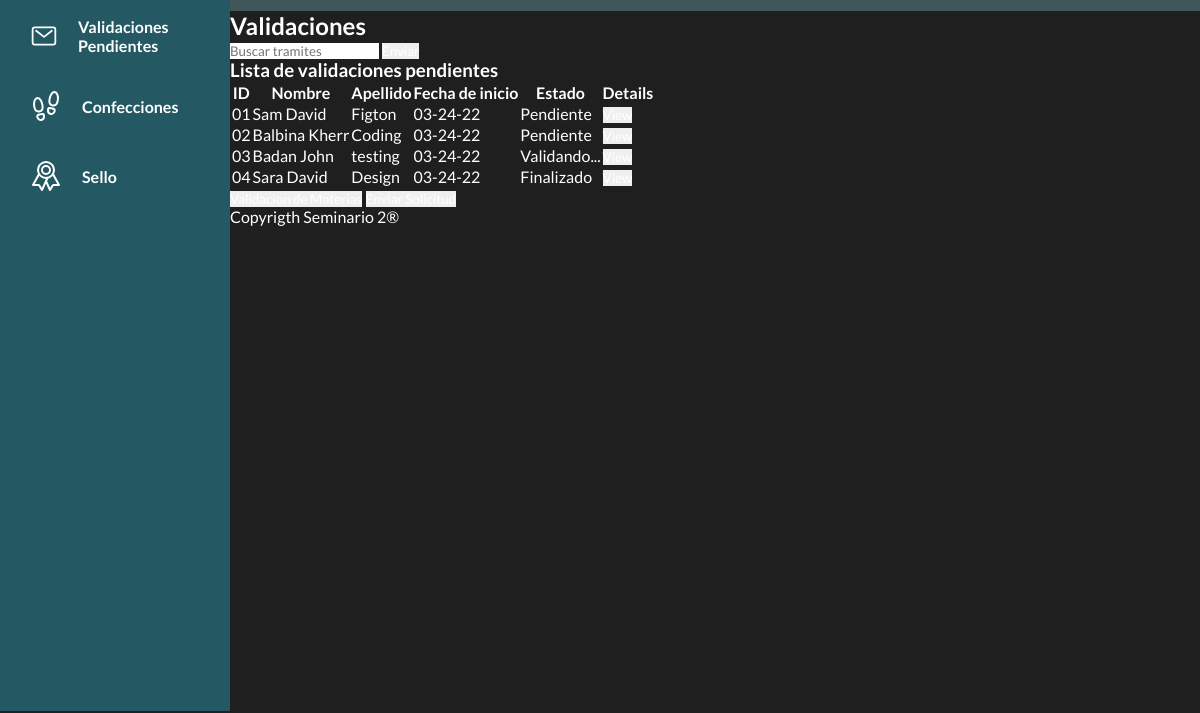
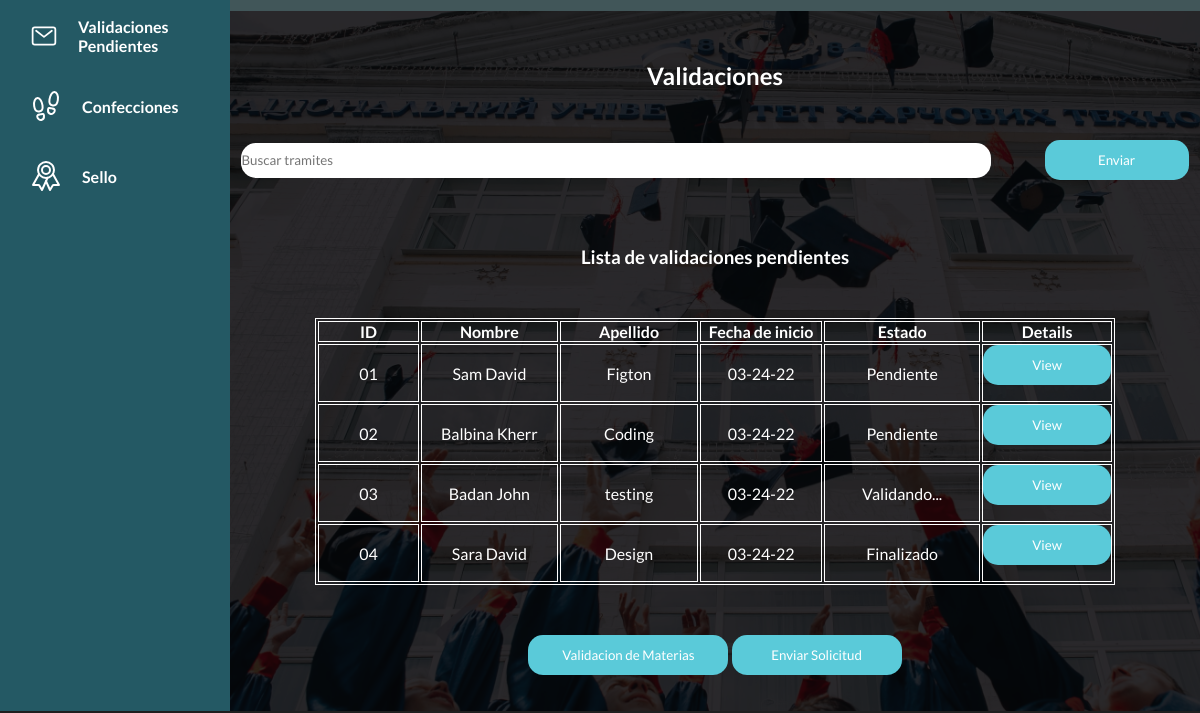
Before and after one commit to maxiivandlf/CertiblokJS--ElectronJS, an Electron app: page src/layout/layout_universidad/universidadValidacion.html in a window 1200 px wide. Shown: the part 89-802 px from the top of the page. Drawn offline with nearby package versions, Linux system fonts and the light colour scheme.

Commit message:
CSS universidad for review
+css universidad complete
+minor changes

```diff
--- a/main.js
+++ b/main.js
@@ -10,7 +10,7 @@ const createWindow = () => {
     },
   });
 
-  win.loadFile('./src/layout/layout_alumno/alumnosInicio.html');
+  win.loadFile('./src/layout/layout_universidad/universidadInicio.html');
 };
 
 app.whenReady().then(() => {
--- a/src/layout/layout_universidad/universidadValidacion.html
+++ b/src/layout/layout_universidad/universidadValidacion.html
@@ -3,6 +3,8 @@
 <head>
 <meta name="viewport" content="width=device-width, initial-scale=1">
 <link rel="stylesheet" href="../../styles/globales.css">
+<link rel="stylesheet" href="../../styles/Estilo Universidad/globalesUniversidad.css">
+<link rel="stylesheet" href="../../styles/Estilo Universidad/universidadValidacion.css">
 </head>
 <body>
   <main class="container">
@@ -35,6 +37,7 @@
       </ul>
     </nav>
     <section class="content">
+      <div class="blur">
       <header class="header">
         <div class="logo">
           <h1 class="logo__title">Sistema de certificados</h1>
@@ -99,7 +102,7 @@
                   <td>Figton</td>
                   <td>03-24-22</td>
                   <td>Pendiente</td>
-                  <td><button>View</button></td>
+                  <td><button class="btn__view">View</button></td>
                 </tr>
                 <tr class="active">
                   <td>02</td>
@@ -107,7 +110,7 @@
                   <td>Coding</td>
                   <td>03-24-22</td>
                   <td>Pendiente</td>
-                  <td><button>View</button></td>
+                  <td><button class="btn__view">View</button></td>
                 </tr>
                 <tr>
                   <td>03</td>
@@ -115,7 +118,7 @@
                   <td>testing</td>
                   <td>03-24-22</td>
                   <td>Validando...</td>
-                  <td><button>View</button></td>
+                  <td><button class="btn__view">View</button></td>
                 </tr>
                 <tr>
                   <td>04</td>
@@ -123,7 +126,7 @@
                   <td>Design</td>
                   <td>03-24-22</td>
                   <td>Finalizado</td>
-                  <td><button>View</button></td>
+                  <td><button class="btn__view">View</button></td>
                 </tr>
 
               </tbody>
@@ -137,6 +140,7 @@
       <footer class="footer">
         <p class="title__footer">Copyrigth Seminario 2®</p>
       </footer>
+      </div>
     </section>
   </main>
  <script type="module" src="https://unpkg.com/ionicons@5.5.2/dist/ionicons/ionicons.esm.js"></script>
--- /dev/null
+++ b/src/styles/Estilo Universidad/globalesUniversidad.css
@@ -0,0 +1,5 @@
+.content{
+    background-image: url("../../img/FondoUniversidad.jpg");
+    background-repeat: no-repeat;
+    background-size: cover;
+  }
--- /dev/null
+++ b/src/styles/Estilo Universidad/universidadConfeccion.css
@@ -0,0 +1,39 @@
+.content__confeccion {
+    display: flex;
+    margin: 50px auto;
+    flex-direction: column;
+    text-align: center;
+    height: 100vh;
+}
+
+.results__list {
+    margin: 50px auto;
+}
+
+.table, th, td {
+    text-align: center;
+    margin: 50px auto;
+    border: 1px solid;
+    width: 100vh;
+}
+
+.btn__view {
+    background-color: var(--boton_activo);
+    width: 100%;
+    height: 40px;
+    cursor: pointer;
+    margin-bottom: 16px;
+    border-radius: 15px;
+}
+
+.btn__enviar {
+    width: 170px;
+    height: 40px;
+    background-color: var(--boton_activo);
+    border: none;
+    color: var(--Texto_menus);
+    margin-bottom: 16px;
+    border-radius: 15px;
+    cursor: pointer;
+    margin-left: 40%;
+}
--- /dev/null
+++ b/src/styles/Estilo Universidad/universidadInicio.css
@@ -0,0 +1,27 @@
+.bienvenido {
+    height: 80%;
+    display: flex;
+    flex-direction: column;
+    text-align: center;
+    align-items: center;
+
+}
+
+.bienvenido__title {
+    margin: 50px auto;
+    font-size: 2rem;
+
+}
+
+.logoUniversidad {
+   width: 300px;
+}
+
+.bienvenido__descripcion {
+    margin: 50px;
+    font-size: 1.5rem;
+    }
+
+.title__footer {
+    margin-left: 15px;
+}
--- /dev/null
+++ b/src/styles/Estilo Universidad/universidadSello.css
@@ -0,0 +1,35 @@
+.content__sello {
+    display: flex;
+    margin: 50px auto;
+    flex-direction: column;
+    text-align: center;
+    height: 100vh;
+}
+
+.table, th, td {
+    text-align: center;
+    margin: 50px auto;
+    border: 1px solid;
+    width: 100vh;
+}
+
+.btn__view {
+    background-color: var(--boton_activo);
+    width: 100%;
+    height: 40px;
+    cursor: pointer;
+    margin-bottom: 16px;
+    border-radius: 15px;
+}
+
+.btn__enviar {
+    width: 170px;
+    height: 40px;
+    background-color: var(--boton_activo);
+    border: none;
+    color: var(--Texto_menus);
+    margin-bottom: 16px;
+    border-radius: 15px;
+    cursor: pointer;
+    margin-left: 40%;
+}
--- /dev/null
+++ b/src/styles/Estilo Universidad/universidadValidacion.css
@@ -0,0 +1,68 @@
+.content__validacion {
+    display: flex;
+    margin: 50px auto;
+    flex-direction: column;
+    text-align: center;
+    height: 100vh;
+}
+
+.seach {
+    margin: 50px auto;
+
+}
+
+.seach__input {
+    width: 750px;
+    height: 35px;
+    cursor: pointer;
+    margin-bottom: 16px;
+    border-radius: 15px;
+}
+
+.seach__btn {
+    background-color: var(--boton_activo);
+    width: 144px;
+    height: 40px;
+    cursor: pointer;
+    margin-bottom: 16px;
+    border-radius: 15px;
+    margin-left: 50px;
+}
+
+.table, th, td {
+    text-align: center;
+    margin: 50px auto;
+    border: 1px solid;
+    width: 100vh;
+}
+
+.btn__view {
+    background-color: var(--boton_activo);
+    width: 100%;
+    height: 40px;
+    cursor: pointer;
+    margin-bottom: 16px;
+    border-radius: 15px;
+}
+
+.btn__validar {
+    width: 200px;
+    height: 40px;
+    background-color: var(--boton_activo);
+    border: none;
+    color: var(--Texto_menus);
+    margin-bottom: 16px;
+    border-radius: 15px;
+    cursor: pointer;
+}
+
+.btn__enviar {
+    width: 170px;
+    height: 40px;
+    background-color: var(--boton_activo);
+    border: none;
+    color: var(--Texto_menus);
+    margin-bottom: 16px;
+    border-radius: 15px;
+    cursor: pointer;
+}
--- a/src/styles/globales.css
+++ b/src/styles/globales.css
@@ -124,3 +124,15 @@ body {
   font-size: 2rem;
   cursor: pointer;
 }
+
+.blur {
+  height: 100%;
+  background-color: rgba(5, 5, 8, 0.846);
+}
+
+.footer {
+  display: flex;
+  height: 80px;
+  width: 100%;
+  align-items: flex-end;
+}
```
Also changed, not shown: src/layout/layout_universidad/universidadConfeccion.html (+8 -4 lines), src/layout/layout_universidad/universidadInicio.html (+5 -3 lines), src/layout/layout_universidad/universidadSello.html (+8 -7 lines), src/layout/login.html (+1 -1 lines), src/styles/Estilo Universidad/universidad.css (added).
